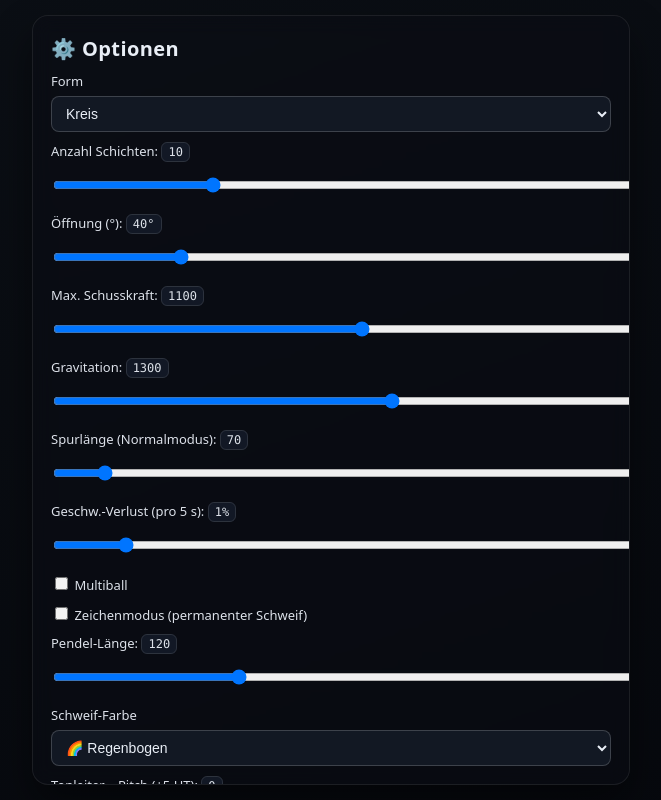
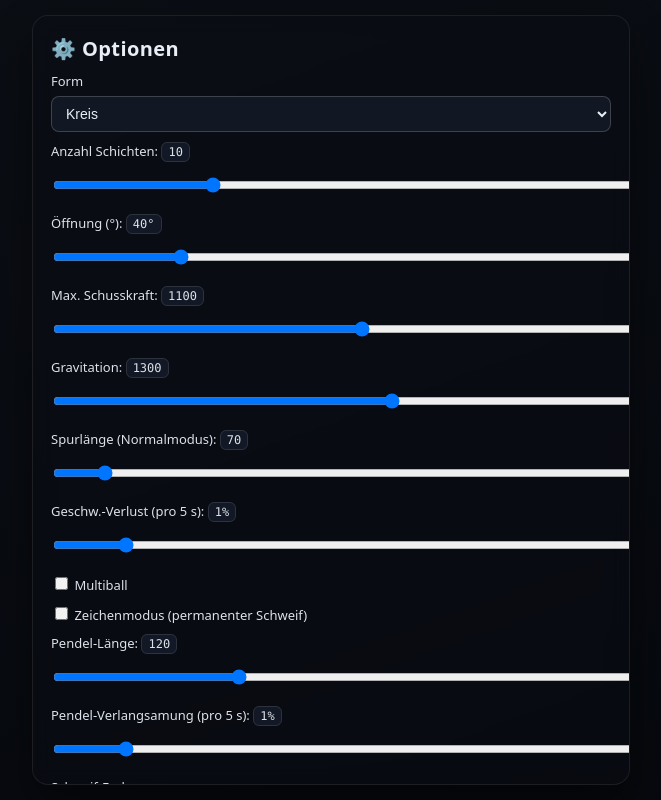
Before and after one commit to boderaster-ship-it/AI-Simulation-Kolonie, a website with bundled scripts: page index.html in a window 1280 px wide. Shown: the whole page, without its empty margins (309-970 px from the left). Built offline with nearby package versions, Linux system fonts and the light colour scheme.

Commit message:
Add adjustable pendulum damping slider

```diff
--- a/index.html
+++ b/index.html
@@ -136,6 +136,10 @@
         <input id="pendulumLen" type="range" min="40" max="300" value="120"/>
       </div>
       <div class="row">
+        <label for="pendulumSlow">Pendel-Verlangsamung (pro 5 s): <span id="pendulumSlowVal" class="kbd">1%</span></label>
+        <input id="pendulumSlow" type="range" min="0" max="10" step="0.1" value="1"/>
+      </div>
+      <div class="row">
         <label for="drawColorMode">Schweif-Farbe</label>
         <select id="drawColorMode">
           <option value="rainbow">🌈 Regenbogen</option>
--- a/ui.js
+++ b/ui.js
@@ -20,6 +20,8 @@ export const ui = {
   drawMode: document.getElementById('drawMode'),
   pendulumLen: document.getElementById('pendulumLen'),
   pendulumLenVal: document.getElementById('pendulumLenVal'),
+  pendulumSlow: document.getElementById('pendulumSlow'),
+  pendulumSlowVal: document.getElementById('pendulumSlowVal'),
   drawColorMode: document.getElementById('drawColorMode'),
   pitchShift: document.getElementById('pitchShift'),
   pitchShiftVal: document.getElementById('pitchShiftVal'),
@@ -46,12 +48,13 @@ export function syncLabels(){
   if (ui.gravityVal && ui.gravity){ ui.gravityVal.textContent = ui.gravity.value; }
   if (ui.trailLenVal && ui.trailLen){ ui.trailLenVal.textContent = ui.trailLen.value; }
   if (ui.ballSlowVal && ui.ballSlow){ ui.ballSlowVal.textContent = ui.ballSlow.value + '%'; }
-  if (ui.ballSlow && globalThis.state){
-    const pct = parseFloat(ui.ballSlow.value);
+  if (ui.pendulumLenVal && ui.pendulumLen){ ui.pendulumLenVal.textContent = ui.pendulumLen.value; }
+  if (ui.pendulumLen && globalThis.state){ globalThis.state.pendulum.length = +ui.pendulumLen.value; }
+  if (ui.pendulumSlowVal && ui.pendulumSlow){ ui.pendulumSlowVal.textContent = ui.pendulumSlow.value + '%'; }
+  if (ui.pendulumSlow && globalThis.state){
+    const pct = parseFloat(ui.pendulumSlow.value);
     globalThis.state.pendulum.damping = pct>0 ? -Math.log(1 - pct/100)/5 : 0;
   }
-  if (ui.pendulumLenVal && ui.pendulumLen){ ui.pendulumLenVal.textContent = ui.pendulumLen.value; }
-  if (ui.pendulumLen && globalThis.state){ globalThis.state.pendulum.length = +ui.pendulumLen.value; }
   if (ui.pitchShiftVal && ui.pitchShift){ ui.pitchShiftVal.textContent = ui.pitchShift.value; }
   if (ui.toneDurVal && ui.toneDur){
     ui.toneDurVal.textContent = parseFloat(ui.toneDur.value).toFixed(2) + " s";
@@ -138,7 +141,7 @@ export async function startGame(){
 }
 
 export function setupUI(){
-  [ui.numRings, ui.openWidth, ui.shotSpeed, ui.gravity, ui.trailLen, ui.ballSlow, ui.pendulumLen, ui.pitchShift, ui.toneDur, ui.shape, ui.drawColorMode]
+  [ui.numRings, ui.openWidth, ui.shotSpeed, ui.gravity, ui.trailLen, ui.ballSlow, ui.pendulumLen, ui.pendulumSlow, ui.pitchShift, ui.toneDur, ui.shape, ui.drawColorMode]
     .filter(Boolean)
     .forEach(el=>{
       el.addEventListener('input', syncLabels);
```
